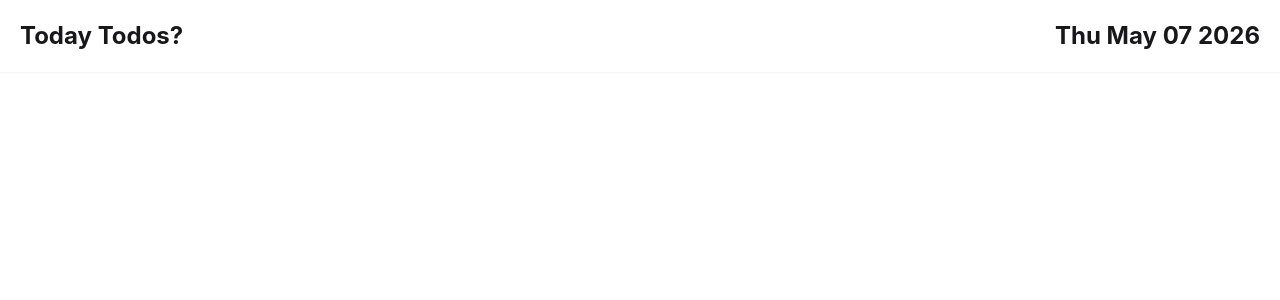
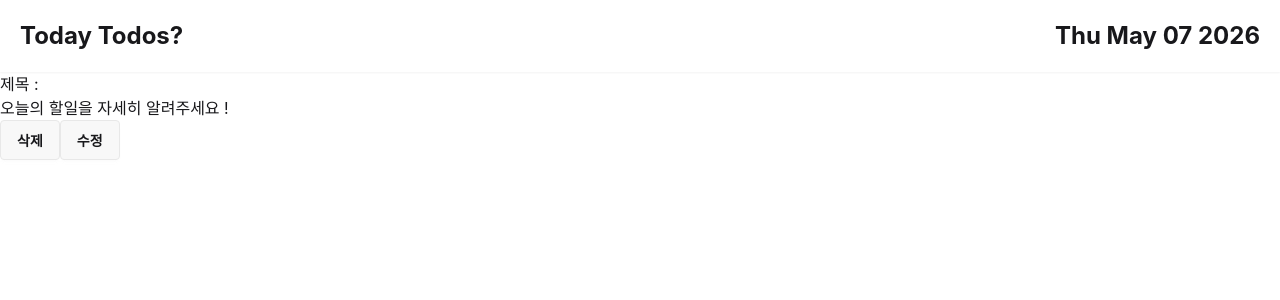
Before and after one commit to HYEJIN-GIT/Today-todos, a React (Vite) app: page /todos/1 in a window 1280 px wide. Shown: the top 300 px of the page. Built offline with nearby package versions, Linux system fonts and the light colour scheme.

Commit message:
feat : zustand localstoage 기능 추가

```diff
--- a/src/Pages/Todos/TodosDetail.jsx
+++ b/src/Pages/Todos/TodosDetail.jsx
@@ -1,20 +1,28 @@
 import React from 'react'
-import { useParams } from 'react-router-dom'
+import { replace, useNavigate, useParams } from 'react-router-dom'
 import { todosStore } from '../../Store/todoStore'
 
 const TodosDetail = () => {
   const {id} = useParams()
-  console.log(id)
-  const {todoList} = todosStore()
+  const {todoList, deleteTodos,completeTodos} = todosStore()
+  const navigate = useNavigate()
 
   const detailList = todoList?.find((item)=>
     item.id ===  Number(id))
-
+  const deleteList = (id)=>{
+    deleteTodos(id)
+    navigate('/todos', replace)
+  }
+  const editList = (content)=>{
+    console.log(content)
+  }
 
     return (
     <div>
-    <div>{detailList?.title}</div>
-    <div>{detailList?.content}</div>
+    <div>제목 : {detailList?.title}</div>
+    <div>오늘의 할일을 자세히 알려주세요 ! {detailList?.content}</div>
+    <button className="btn" onClick={()=>deleteList(detailList?.id)}>삭제</button>
+    <button className='btn' onClick={()=>editList(deleteList?.content)}>수정</button>
 
     </div>
   )
--- a/src/Store/todoStore.js
+++ b/src/Store/todoStore.js
@@ -1,7 +1,8 @@
 import { create } from "zustand";
+import { persist } from "zustand/middleware";
 
-export const todosStore = create((set)=>({
-
+export const todosStore = create(
+    persist((set)=>({
         todoList: [],
             addTodos : (todo,content)=>set((state=>({
                 todoList : [...state.todoList, {
@@ -20,5 +21,7 @@ export const todosStore = create((set)=>({
                 })
             })),
 
-
-}))
+    }),{
+        name : "todo-storage"
+    })
+)
```
Lines whose indentation alone changed are shown as unchanged.
